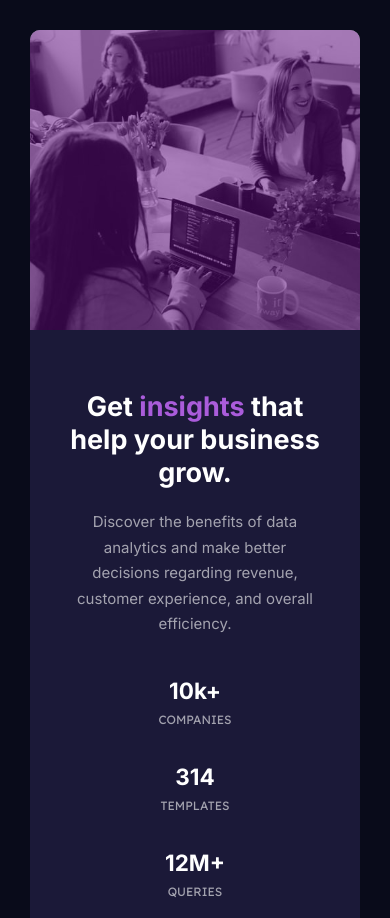
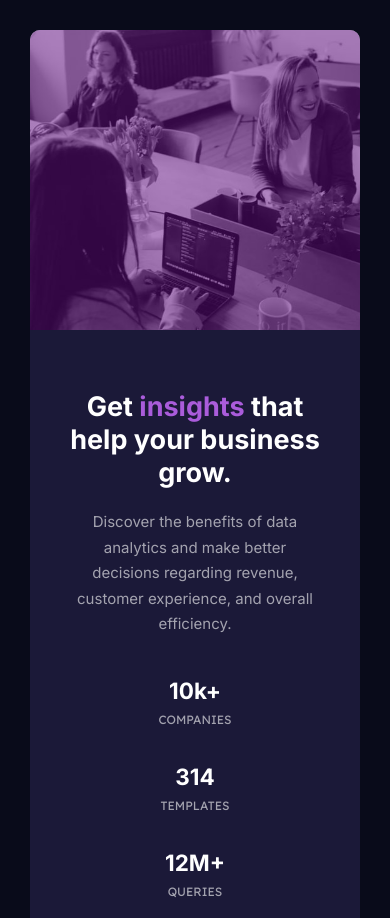
Before and after one commit to abdelkadir-bouziane/Stats-preview-card-component, a plain HTML site: page index.html in a window 390 px wide. Shown: the top 918 px of the page. Drawn offline with Linux system fonts and the light colour scheme.

Commit message:
final commit

```diff
--- a/index.html
+++ b/index.html
@@ -129,7 +129,7 @@
       }
     }
 
-    @media only screen and (max-width: 1101px) {
+    @media only screen and (max-width: 1099px) {
 
       * {
         margin: 0;
@@ -160,7 +160,7 @@
       .img-area {
         width: auto;
         height: 300px;
-        background-image: url("images/image-header-desktop.jpg");
+        background-image: url("images/image-header-mobile.jpg");
         background-repeat: no-repeat;
         border-radius: 10px 10px 0px 0px;
         background-position: center center;
```
